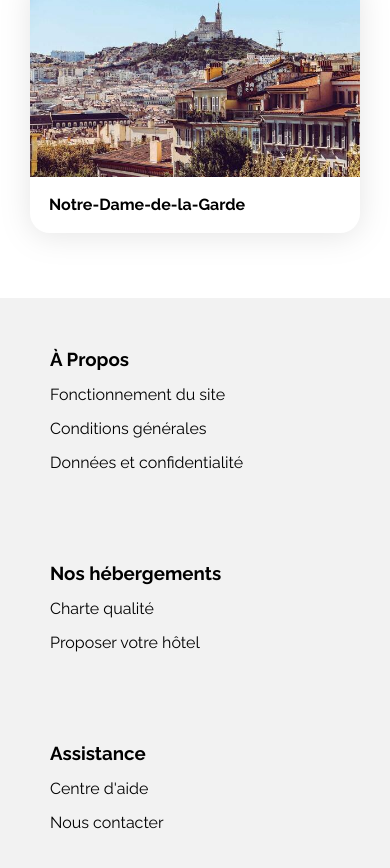
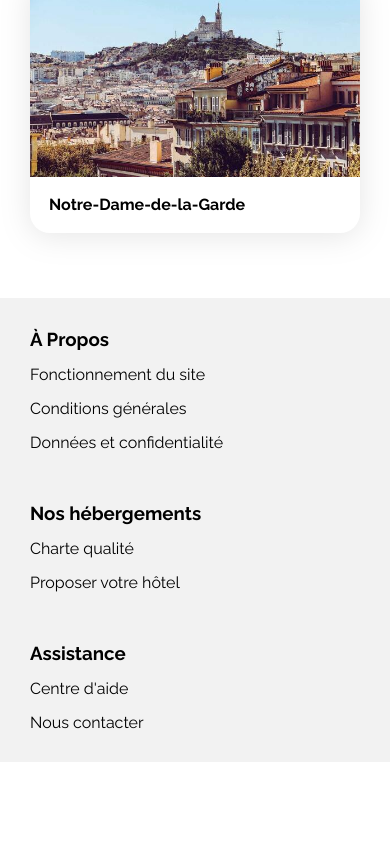
Before and after one commit to Yozziiii/Projet-2-Booki, a plain HTML site: page index.html in a window 390 px wide. Shown: the part 3664-4532 px from the top of the page. After the commit the page ends 4426 px from the top, so only its background shows below. Drawn offline with Linux system fonts and the light colour scheme.

Commit message:
footer fix2

```diff
--- a/css/style.css
+++ b/css/style.css
@@ -757,4 +757,9 @@ footer div h3 {
         gap: 50px;
         padding: 30px;
     }
+
+    footer div {
+        padding: 0;
+        width: auto;
+    }
 }
```
